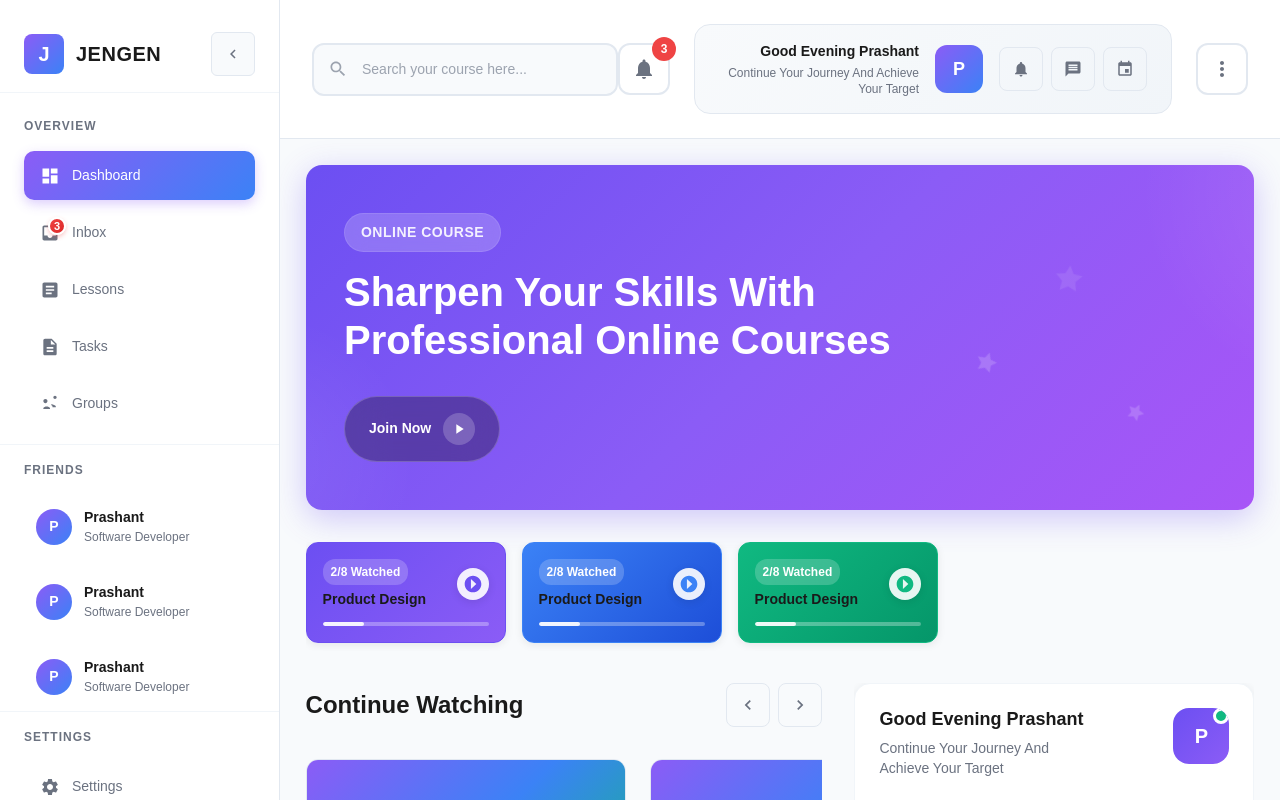
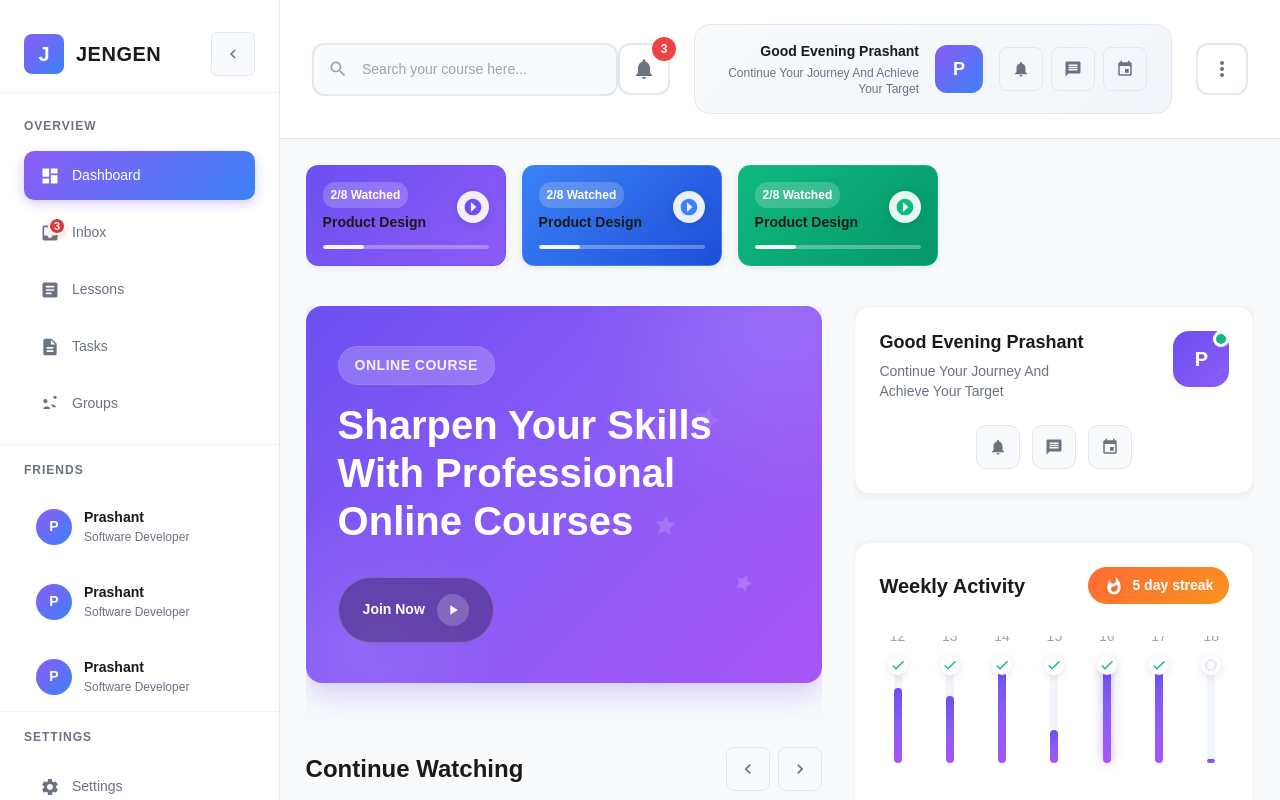
Before and after one commit to xthemadgenius/genjen, a Next.js app in the folder web-app/: page /dashboard in a window 1280 px wide. Shown: the top 800 px of the page. Built offline with nearby package versions, Linux system fonts and the light colour scheme.

Commit message:
dash fixes 3

```diff
--- a/web-app/src/app/dashboard/page.tsx
+++ b/web-app/src/app/dashboard/page.tsx
@@ -22,9 +22,6 @@ const DashboardPage = () => {
   return (
     <DashboardLayout user={user}>
       <div className={styles.dashboardContent}>
-        {/* Hero Banner */}
-        <HeroBanner />
-
         {/* Course Progress Chips */}
         <CourseProgress />
 
@@ -32,6 +29,8 @@ const DashboardPage = () => {
         <div className={styles.mainGrid}>
           {/* Left Column - Primary Content */}
           <div className={styles.leftColumn}>
+            {/* Hero Banner */}
+            <HeroBanner />
             <ContinueWatching />
             <TaskList />
           </div>
--- a/web-app/src/components/dashboard/css/HeroBanner.module.css
+++ b/web-app/src/components/dashboard/css/HeroBanner.module.css
@@ -1,7 +1,7 @@
 .heroBanner {
   background: linear-gradient(135deg, #6C4FF2 0%, #8B5CF6 50%, #A855F7 100%);
   border-radius: clamp(12px, 2vw, 16px);
-  padding: clamp(1.5rem, 4vw, 3rem) clamp(1rem, 3vw, 2.5rem);
+  padding: clamp(1.5rem, 4vw, 2.5rem) clamp(1rem, 3vw, 2rem);
   margin-bottom: clamp(1rem, 2.5vw, 2rem);
   position: relative;
   overflow: hidden;
@@ -9,6 +9,7 @@
   box-shadow: 0 8px 32px rgba(108, 79, 242, 0.3);
   width: 100%;
   max-width: 100%;
+  min-width: 0;
 }
 
 .content {
```
